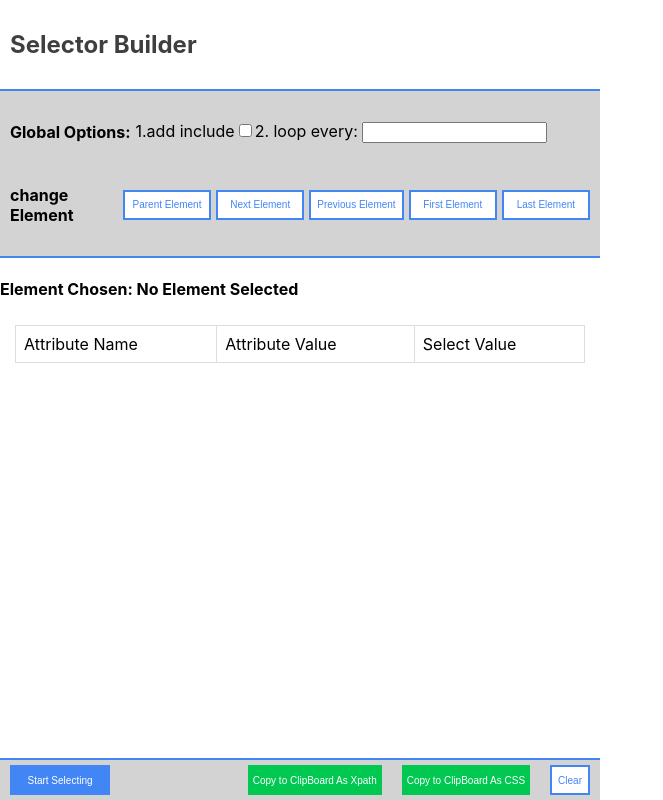
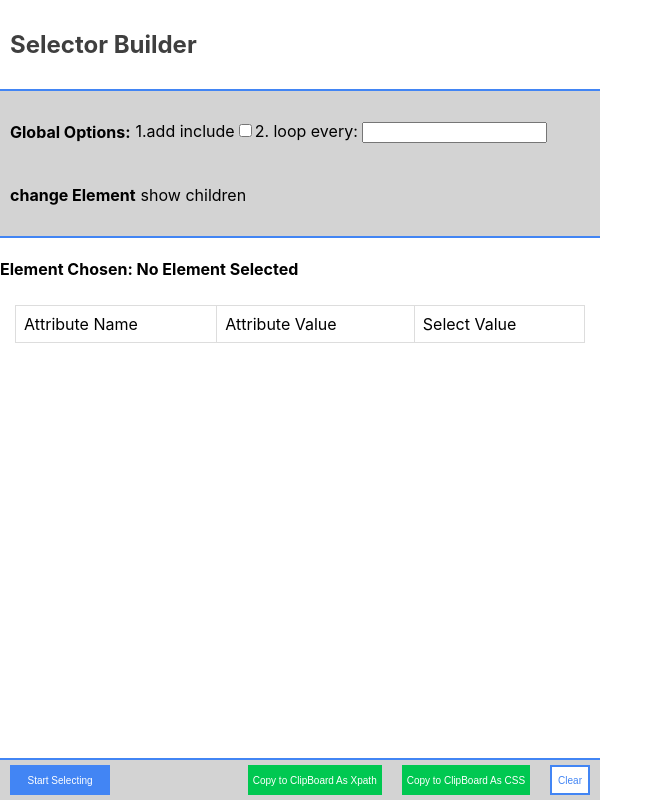
Before and after one commit to MishaYanov/Chrome-Extensions-SelectorBuilder, a React (Create React App) app: page / in a window 1280 px wide. Shown: the whole page, without its empty margins (0-663 px from the left). Built offline with nearby package versions, Linux system fonts and the light colour scheme.

Commit message:
moving to session storage

```diff
--- a/package.json
+++ b/package.json
@@ -6,6 +6,7 @@
     "@testing-library/jest-dom": "^5.16.5",
     "@testing-library/react": "^13.4.0",
     "@testing-library/user-event": "^13.5.0",
+    "@types/chrome": "^0.0.209",
     "@types/jest": "^27.5.2",
     "@types/node": "^16.18.11",
     "@types/react": "^18.0.26",
@@ -18,7 +19,7 @@
   },
   "scripts": {
     "start": "react-scripts start",
-    "build": "INLINE_RUNTIME_CHUNK=false react-scripts build",
+    "build": "set INLINE_RUNTIME_CHUNK=false && react-scripts build",
     "test": "react-scripts test",
     "eject": "react-scripts eject"
   },
--- a/public/background.js
+++ b/public/background.js
@@ -21,9 +21,6 @@ chrome.runtime.onMessage.addListener(({ContentData, value})=>{
     if(ContentData){
         debugger
         console.log(ContentData);
-        chrome.storage.local.set({[data]: ContentData}).then((result) => {
-            console.log("Value currently is " + result.data);
-          });
+        chrome.storage.session.set({ContentData: ContentData});
     }
 });
-console.log("HPPEPPEEPEP");
--- a/src/components/main.tsx
+++ b/src/components/main.tsx
@@ -18,29 +18,29 @@ export const Main = () => {
   const [chosenAttributes, setChosenAttributes] = useState({});
   const [globalConfig, setGlobalConfig] = useState<any>({});
 
-
-  chrome.runtime.onMessage.addListener(function (request, sender, response) {
-    console.log(request.ContentData);
-    if (request.ContentData) {
-      buildConfig(request.ContentData);
-
-    }
-  });
-
   function startSelectionProcess() {
     //send message to content js
     sendMessageToContentScript("selectAllElements", "AllElements");
+    window.close();
   }
 
-  function buildConfig(data: any) {
-    const elementConfig = JSON.parse(data);
-    console.log(elementConfig);
+  useEffect(() => {
+    //get all data from local storage and console log it.
+    chrome.storage.session.get(["ContentData"], function (result) {
+      if (result.ContentData === undefined) {
+        console.log("no data");
+      } else {
+        console.log(result.ContentData);
+        const elementConfig = JSON.parse(result.ContentData);
+        debugger
         setSelector(elementConfig.completeTag);
         const attributes = parserLogic.getElementAttributes(
           elementConfig.attributes
         );
         setAttributesObjest(attributes);
       }
+    });
+  }, []);
 
 
   function manageSelectorConstruction(action: any, key: string, value: any) {
@@ -57,38 +57,29 @@ export const Main = () => {
     console.log(chosenAttributes);
   }
 
-
-  function addGlobalConfig(event:any, type:string){
-    switch(type){
+  function addGlobalConfig(event: any, type: string) {
+    switch (type) {
       case "include":
-        if(event === true){
-
+        if (event === true) {
         }
-        if(event === false){
-
+        if (event === false) {
         }
         break;
       case "itiration":
-        if(event == 0){
-
-        }else{
-
+        if (event == 0) {
+        } else {
         }
         break;
       case "addQuerySelector":
-        if(event === true){
-
+        if (event === true) {
         }
-        if(event === false){
-
+        if (event === false) {
         }
         break;
     }
   }
 
-
   const startCopyProcess = (selectorType: string) => {
-
     if (selectorType === SelectorTypes.CSS) {
     }
     if (selectorType === SelectorTypes.XPATH) {
@@ -107,56 +98,23 @@ export const Main = () => {
           <h4>Global Options:</h4>
           <div className="option">
             <label>1.add include</label>
-            <input type="checkbox" id="include" onClick={(el) => {
+            <input
+              type="checkbox"
+              id="include"
+              onClick={(el) => {
                 //@ts-ignore
-              addGlobalConfig(el.target.checked, "include")
-            }} />
+                addGlobalConfig(el.target.checked, "include");
+              }}
+            />
             <label>2. loop every: </label>
             <input type="number" />
           </div>
         </div>
         <div className="traverse">
           <h4>change Element</h4>
-          <input
-            type="button"
-            className="btn btn-secondary"
-            value="Parent Element"
-            onClick={() => {
-              // cahngeRelativeElement(Transitions.PARENT);
-            }}
-          />
-          <input
-            type="button"
-            className="btn btn-secondary"
-            value="Next Element"
-            onClick={() => {
-              // cahngeRelativeElement(Transitions.NEXT);
-            }}
-          />
-          <input
-            type="button"
-            className="btn btn-secondary"
-            value="Previous Element"
-            onClick={() => {
-              // cahngeRelativeElement(Transitions.PREVIOUS);
-            }}
-          />
-          <input
-            type="button"
-            className="btn btn-secondary"
-            value="First Element"
-            onClick={() => {
-              // cahngeRelativeElement(Transitions.FIRST);
-            }}
-          />
-          <input
-            type="button"
-            className="btn btn-secondary"
-            value="Last Element"
-            onClick={() => {
-              // cahngeRelativeElement(Transitions.LAST);
-            }}
-          />
+          <div className="show-children">
+            show children
+          </div>
         </div>
       </div>
       <div className="element-description">
@@ -234,6 +192,8 @@ export const Main = () => {
             id="clearBtn"
             onClick={() => {
               setSelector("No Element Selected");
+              setAttributesObjest({});
+              setChosenAttributes({});
             }}
           />
         </div>
```
Also changed, not shown: 1 other file (tests, documents, lock files or other folders). Lines whose indentation alone changed are shown as unchanged.
